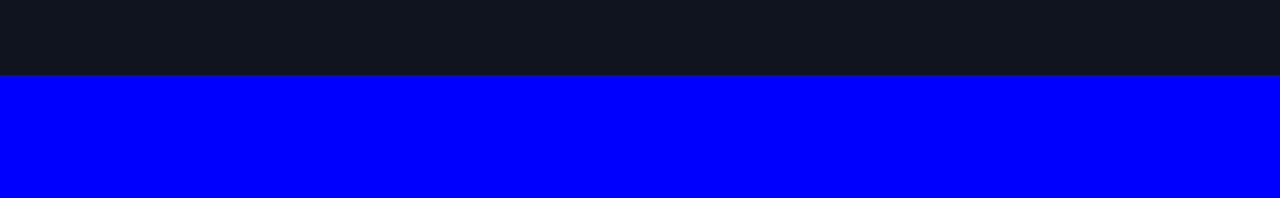
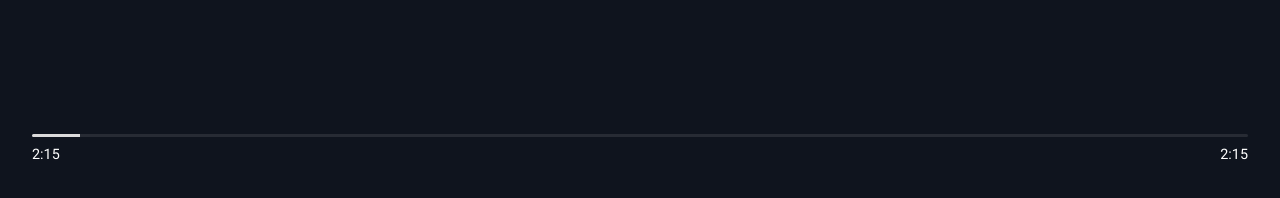
Before and after one commit to slick-codes/mongo-player, a SvelteKit app: page / in a window 1280 px wide. Shown: the part 592-790 px from the top of the page. Built offline with nearby package versions, Linux system fonts and the light colour scheme.

Commit message:
add Controller.svelte component codes

```diff
--- a/src/components/Controller.svelte
+++ b/src/components/Controller.svelte
@@ -4,12 +4,67 @@
 
 
 <div class="controller">
-
+    <div class="controller__content">
+        <div class="controller__button_container"></div>
+        <div class="controller__progresssbar-container">
+            <div class="controller__bar">
+                <div class="progressbar">
+                    <div></div>
+                </div>
+            </div>
+            <div class="timestamp__container">
+                <div>2:15</div>
+                <div>2:15</div>
+            </div>
+        </div>
+    </div>
 </div>
 
 <style lang="scss">
+    @import "./../assets/scss/config";
     .controller{
         height:10em;
-        background:blue;
+        // background:blue;
+        padding: $side-padding;
+        padding-top:0;
+
+        &__content{
+            // background:red;
+            height:100%;
+        }
+
+        .controller__button_container{
+            padding:2em;
+        }
+
+        .controller__bar{
+
+            .progressbar{
+                width:100%;
+                height:.2em;
+                background:rgba(255, 255, 255, 0.097);
+                overflow:hidden;
+                border-radius:4em;
+                transition: transform .3s;
+
+                &:hover{
+                    transform:scaleY(1.8);
+                }
+
+                > div{
+                    background:rgb(219, 219, 219);
+                    height:3em;
+                    width:3em;
+                }
+            }
+        }
+
+        .timestamp__container{
+            display:flex;
+            justify-content: space-between;
+            color:white;
+            padding-top:.5em;
+            font-size:.9rem;
+        }
     }
 </style>
```
